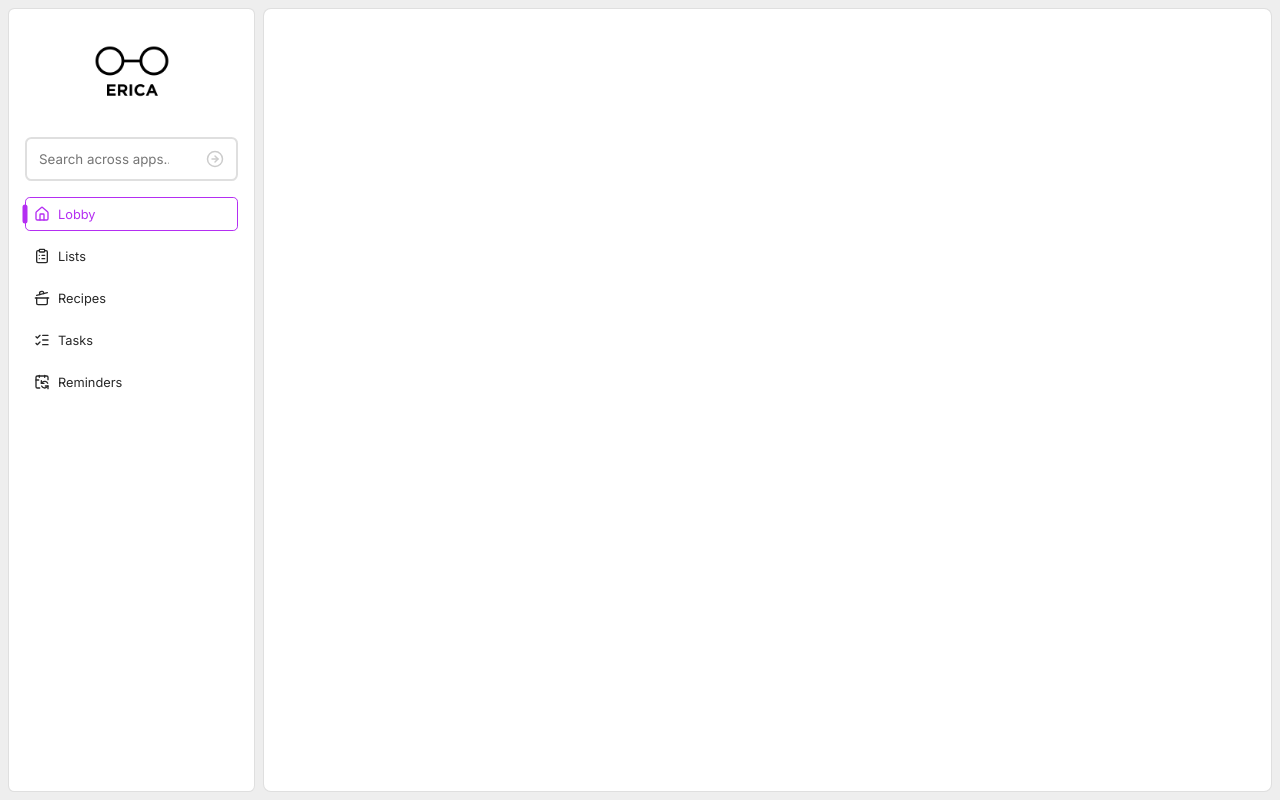
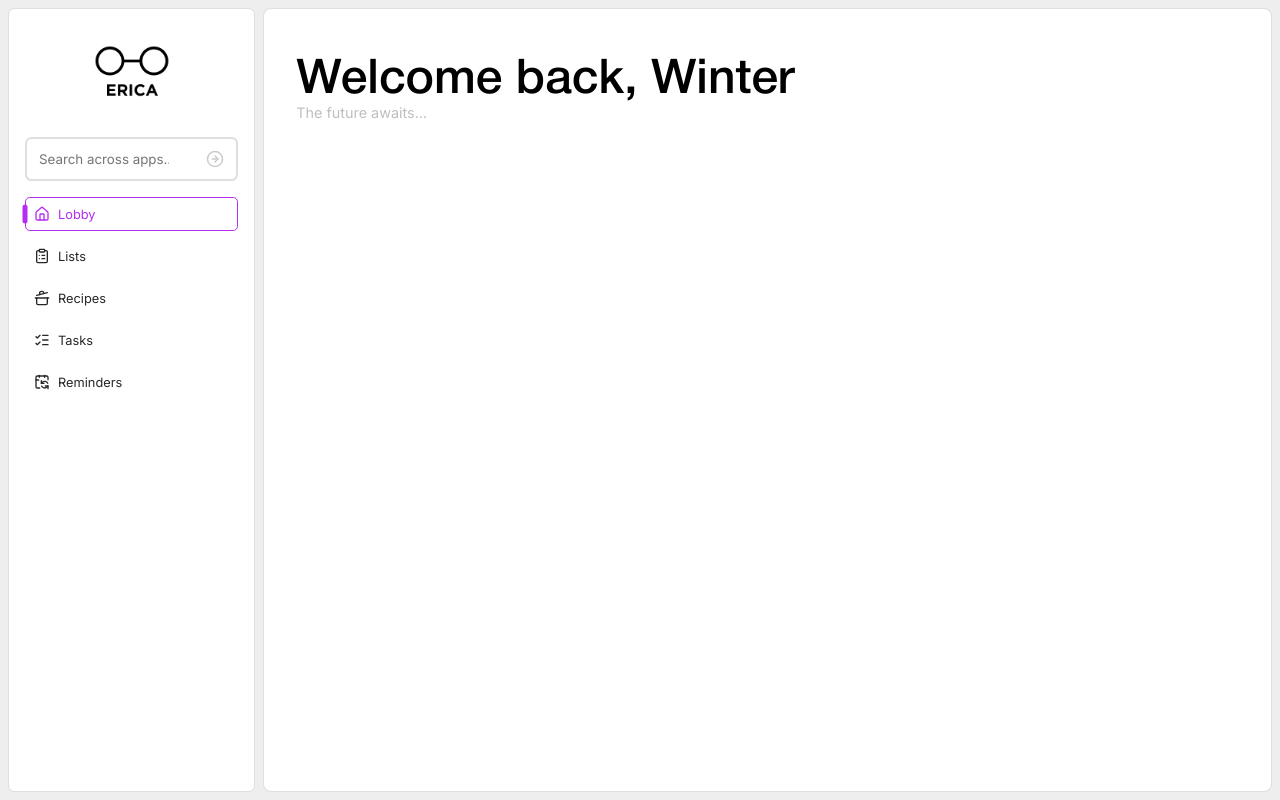
Before and after one commit to WinterTheEngineer/Erica, a Django app: page / in a window 1280 px wide. Run offline with Django 5.2, Linux system fonts and the light colour scheme.

Commit message:
minor modifications to header

```diff
--- a/static/responsive.css
+++ b/static/responsive.css
@@ -88,6 +88,10 @@
         padding: 0 .5rem;
     }
 
+    .header h1 {
+        font-size: 2rem;
+    }
+
     /* Lists */
     .content-grid {
         padding: .5rem;
--- a/templates/lists.html
+++ b/templates/lists.html
@@ -8,7 +8,7 @@
 {% block body %}
 <section id="lists" class="main-content">
     <div class="header">
-        <h1>{{ sector }}</h1>
+        <h1>Your {{ sector }}</h1>
         <p>Everything. Organized. Always</p>
     </div>
     <div class="container content-grid">
--- a/templates/lobby.html
+++ b/templates/lobby.html
@@ -7,6 +7,9 @@
 
 {% block body %}
 <section id="lobby" class="main-content">
-
+    <div class="header">
+        <h1>Welcome back, Winter</h1>
+        <p>The future awaits...</p>
+    </div>
 </section>
 {% endblock %}
```
